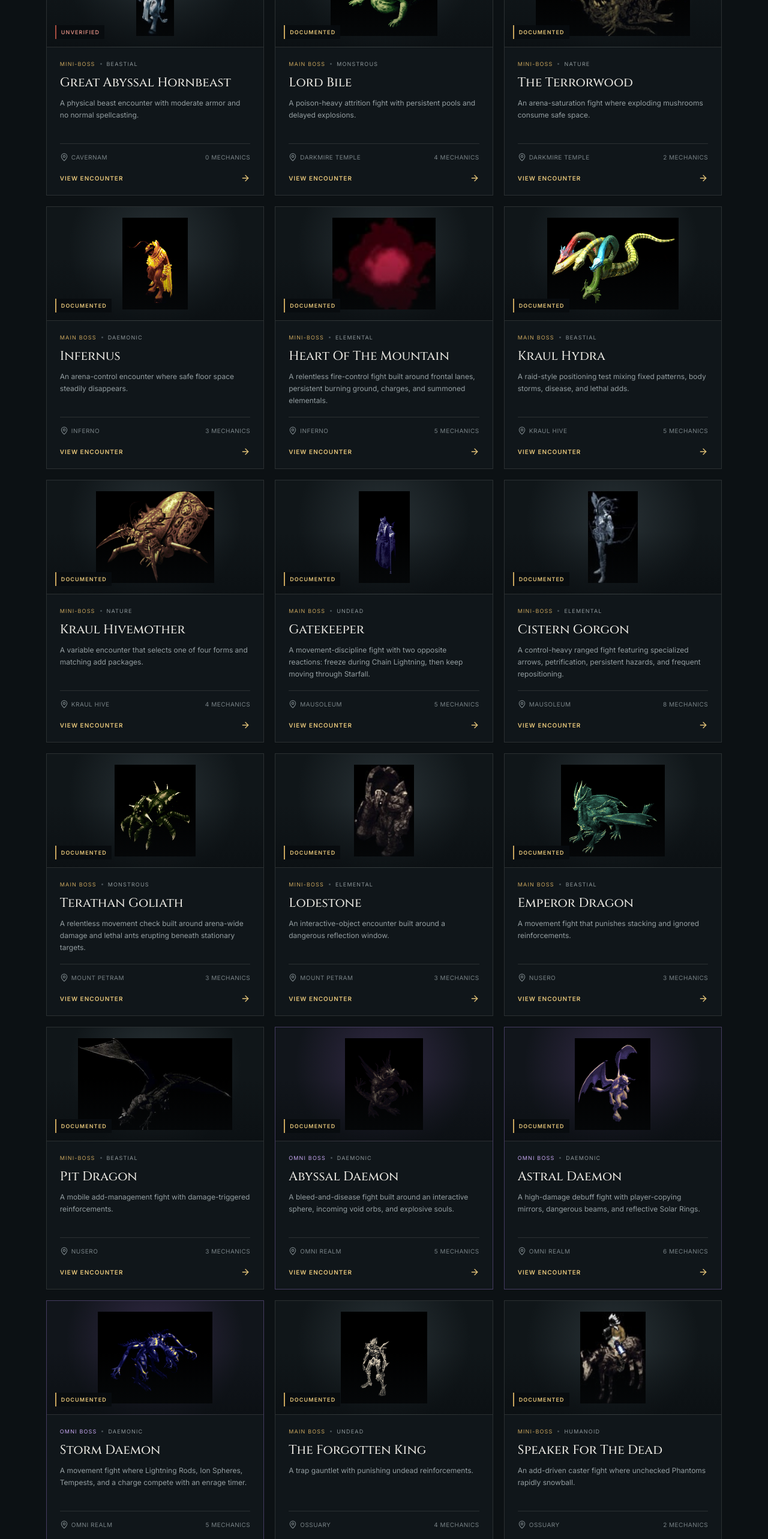
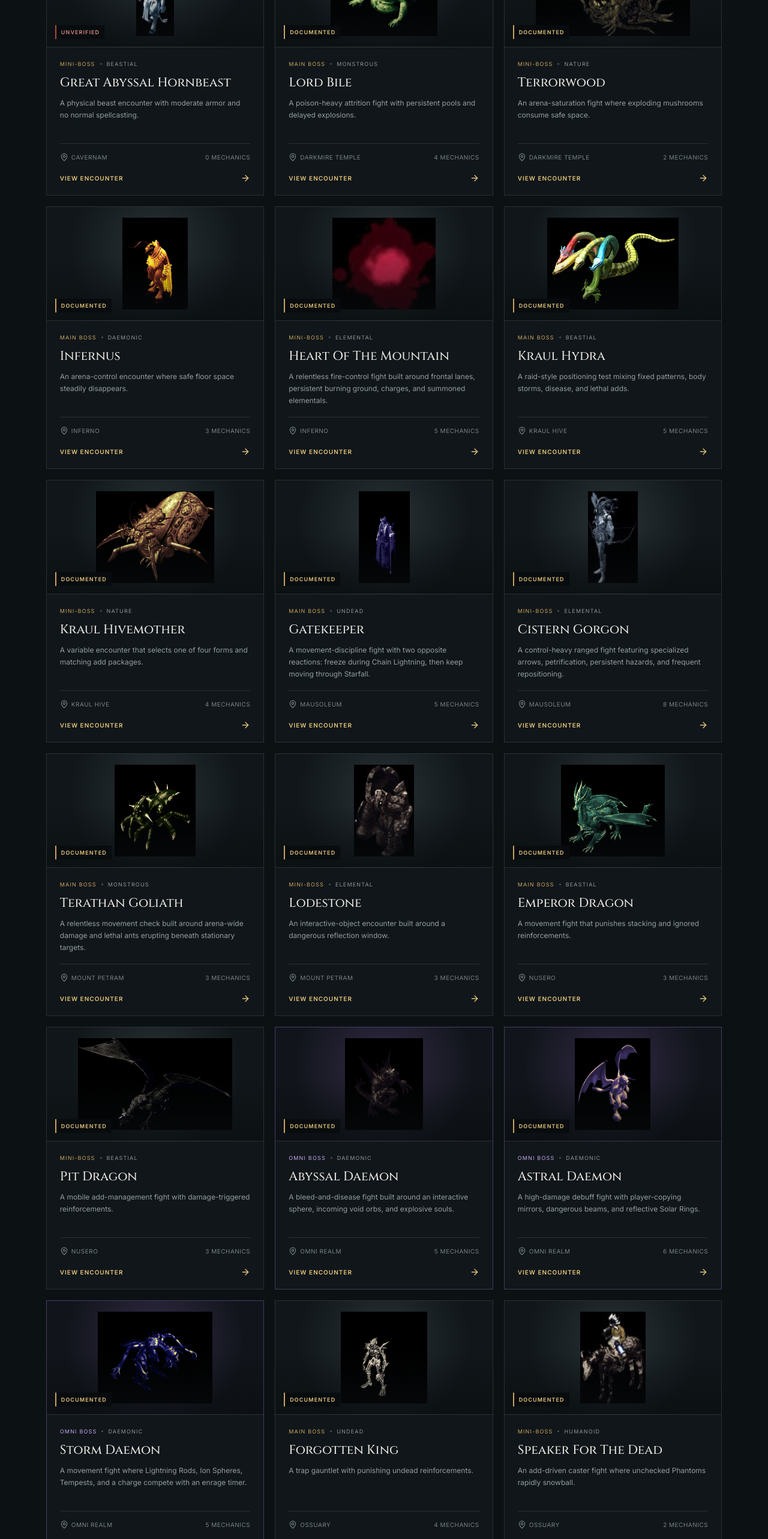
Before and after one commit to minijag/outlandscheatsheet, a React (Vite) app: page / in a window 1280 px wide. Shown: the part 1000-3566 px from the top of the page at 60% size. Built offline with nearby package versions, Linux system fonts and the light colour scheme.

Commit message:
Normalize encounter names for sorting

```diff
--- a/src/data.js
+++ b/src/data.js
@@ -75,7 +75,7 @@ export const bosses = [
     tips: ['Remain in motion and avoid clustering.', 'Retreat to resupply rather than chain-dying near the encounter.'],
   },
   {
-    name: 'The Forgotten King', type: 'Main Boss', location: 'Ossuary', slayer: 'Undead', role: 'Armored melee', confidence: 'medium', image: img('the-forgotten-king.gif'),
+    name: 'Forgotten King', type: 'Main Boss', location: 'Ossuary', slayer: 'Undead', role: 'Armored melee', confidence: 'medium', image: img('the-forgotten-king.gif'),
     summary: 'A trap gauntlet with punishing undead reinforcements.',
     abilities: [
       ['Spike Traps', 'Spikes appear at player locations with little warning and can cause bleeding.'],
@@ -142,7 +142,7 @@ export const bosses = [
     tips: ['Assign players to Watchstones and adds instead of tunneling the boss.', 'Spread for Suppression Blast.', 'Protect allies who are Turned to Steel.'],
   },
   {
-    name: 'The Undermind', type: 'Main Boss', location: 'Tidal Tomb', slayer: 'Monstrous', role: 'Armored melee / mage', confidence: 'low', image: img('theundermind.gif'),
+    name: 'Undermind', type: 'Main Boss', location: 'Tidal Tomb', slayer: 'Monstrous', role: 'Armored melee / mage', confidence: 'low', image: img('theundermind.gif'),
     summary: 'A 200,000-health armored hybrid with 50–60 melee damage, 150 Magery, and 30–40 spell damage. Its regional systems are documented, but a boss-specific ability breakdown is not yet public.',
     abilities: [
       ['Oxygen Clock — verified regional', 'After 10 minutes without a refill, Minor Deprivation deals 5 unavoidable damage every 5 seconds while above 66% health. At 20 minutes, Major Deprivation deals 10 every 5 seconds while above 33%. Recovery Dolphins outside boss rooms fully refill Oxygen every 5 seconds.'],
@@ -190,7 +190,7 @@ export const bosses = [
     tips: ['Destroy every Lightning Rod before returning to the boss.', 'Spread ranged players so Ion Spheres do not converge on the group.', 'Keep moving through lightning and Tempest damage while maintaining enough damage to beat the enrage timer.'],
   },
   {
-    name: 'The Terrorwood', type: 'Mini-Boss', location: 'Darkmire Temple', slayer: 'Nature', role: 'Stealth melee', confidence: 'medium', image: img('the-terrorwood.jpg'),
+    name: 'Terrorwood', type: 'Mini-Boss', location: 'Darkmire Temple', slayer: 'Nature', role: 'Stealth melee', confidence: 'medium', image: img('the-terrorwood.jpg'),
     summary: 'An arena-saturation fight where exploding mushrooms consume safe space.',
     abilities: [
       ['Explosive Mushrooms', 'Creates mushrooms that detonate for severe area damage.'],
@@ -302,7 +302,7 @@ export const bosses = [
     tips: ['Stop boss damage when reinforcements begin to stack.', 'Kill ranged adds before statues.', 'Keep moving through area telegraphs.'],
   },
   {
-    name: 'The Insatiable Maw', type: 'Mini-Boss', location: 'Ships', slayer: 'Monstrous', role: 'Ocean add controller', confidence: 'medium', image: img('the-insatiable-maw.png'),
+    name: 'Insatiable Maw', type: 'Mini-Boss', location: 'Ships', slayer: 'Monstrous', role: 'Ocean add controller', confidence: 'medium', image: img('the-insatiable-maw.png'),
     summary: 'An ocean mini-boss that slows the ship with Barnacles while repeated Sea Calls crowd the deck with additional threats.',
     abilities: [
       ['Barnacles', 'Applies a 25% ship-speed reduction for 30 seconds, limiting the crew’s ability to reposition.'],
```
